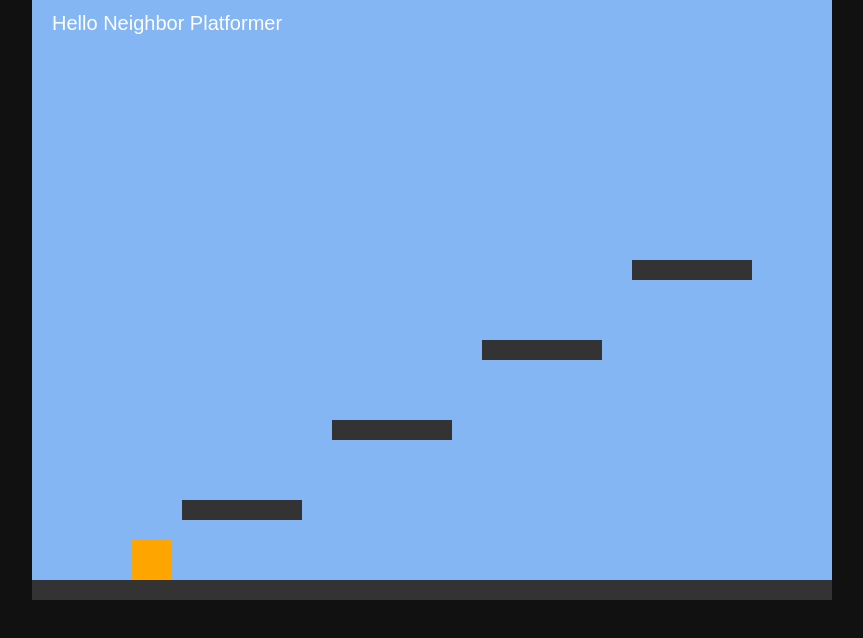
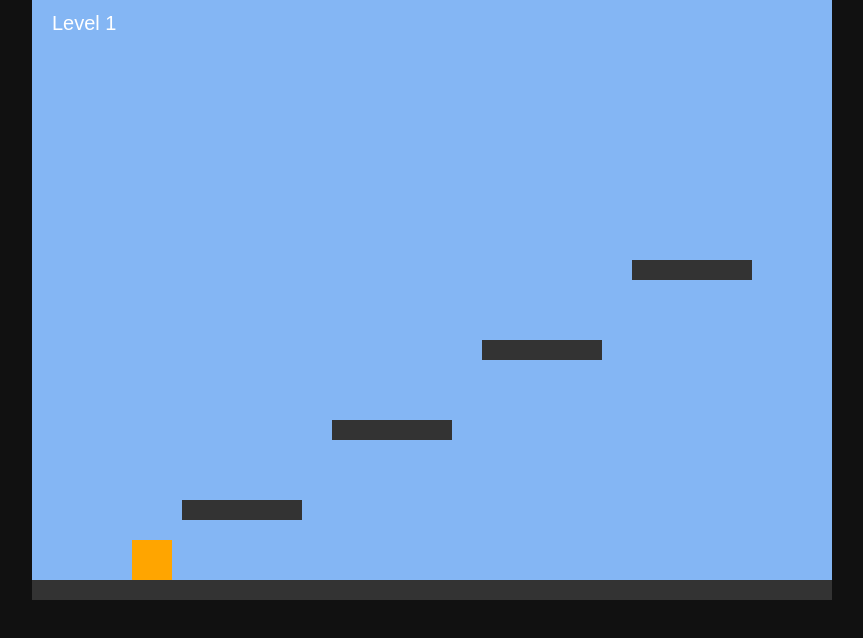
Before and after one commit to r3coilshadow/hello-neighbor, a plain HTML site: page index.html in a window 1280 px wide. Shown: the whole page, without its empty margins (208-1071 px from the left). Drawn offline with Linux system fonts and the light colour scheme.

Commit message:
Update index.html

```diff
--- a/index.html
+++ b/index.html
@@ -2,7 +2,7 @@
 <html>
 <head>
   <meta charset="UTF-8">
-  <title>Hello Neighbor</title>
+  <title>Hello Neighbor Levels</title>
   <style>
     body { margin: 0; overflow: hidden; background: #111; }
     canvas { display: block; margin: auto; background: #84b6f4; }
@@ -31,12 +31,35 @@ const friction = 0.8;
 const moveSpeed = 4;
 const jumpForce = -14;
 
-const platforms = [
-  { x: 0, y: 580, width: 800, height: 20 },
-  { x: 150, y: 500, width: 120, height: 20 },
-  { x: 300, y: 420, width: 120, height: 20 },
-  { x: 450, y: 340, width: 120, height: 20 },
-  { x: 600, y: 260, width: 120, height: 20 },
+let level = 0;
+const levels = [
+  // Level 1
+  [
+    { x: 0, y: 580, width: 800, height: 20 },
+    { x: 150, y: 500, width: 120, height: 20 },
+    { x: 300, y: 420, width: 120, height: 20 },
+    { x: 450, y: 340, width: 120, height: 20 },
+    { x: 600, y: 260, width: 120, height: 20 },
+  ],
+  // Level 2
+  [
+    { x: 0, y: 580, width: 800, height: 20 },
+    { x: 100, y: 480, width: 100, height: 20 },
+    { x: 250, y: 380, width: 100, height: 20 },
+    { x: 400, y: 280, width: 100, height: 20 },
+    { x: 550, y: 180, width: 100, height: 20 },
+    { x: 700, y: 100, width: 100, height: 20 },
+  ],
+  // Level 3
+  [
+    { x: 0, y: 580, width: 800, height: 20 },
+    { x: 180, y: 500, width: 100, height: 20 },
+    { x: 180, y: 400, width: 100, height: 20 },
+    { x: 180, y: 300, width: 100, height: 20 },
+    { x: 320, y: 300, width: 100, height: 20 },
+    { x: 460, y: 300, width: 100, height: 20 },
+    { x: 600, y: 300, width: 100, height: 20 },
+  ],
 ];
 
 function drawRect(obj) {
@@ -45,7 +68,6 @@ function drawRect(obj) {
 }
 
 function update() {
-  // Controls
   if (keys["ArrowLeft"] || keys["a"]) player.vx = -moveSpeed;
   else if (keys["ArrowRight"] || keys["d"]) player.vx = moveSpeed;
   else player.vx *= friction;
@@ -55,13 +77,13 @@ function update() {
     player.onGround = false;
   }
 
-  // Gravity
   player.vy += gravity;
   player.x += player.vx;
   player.y += player.vy;
 
-  // Platform collision
+  const platforms = levels[level];
   player.onGround = false;
+
   for (let p of platforms) {
     if (player.x < p.x + p.width &&
         player.x + player.width > p.x &&
@@ -73,6 +95,16 @@ function update() {
         player.onGround = true;
       }
     }
+  }
+
+  // Level complete: reach right side
+  if (player.x > canvas.width) {
+    level++;
+    if (level >= levels.length) level = 0;
+    player.x = 100;
+    player.y = 100;
+    player.vx = 0;
+    player.vy = 0;
   }
 
   // Fall reset
@@ -88,14 +120,13 @@ function render() {
   ctx.clearRect(0, 0, canvas.width, canvas.height);
   drawRect({ ...player });
 
-  for (let p of platforms) {
+  for (let p of levels[level]) {
     drawRect({ ...p, color: "#333" });
   }
 
-  // Text
   ctx.fillStyle = "white";
   ctx.font = "20px Arial";
-  ctx.fillText("Hello Neighbor Platformer", 20, 30);
+  ctx.fillText("Level " + (level + 1), 20, 30);
 }
 
 function gameLoop() {
```
